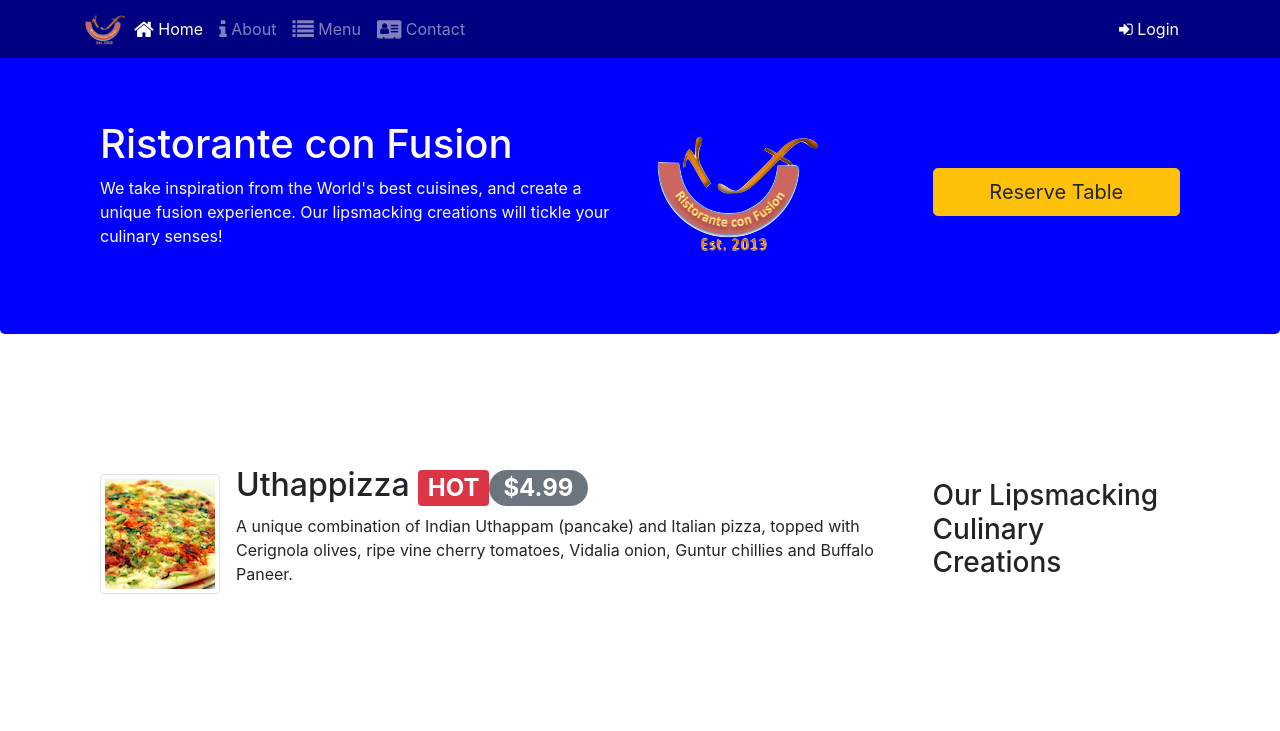
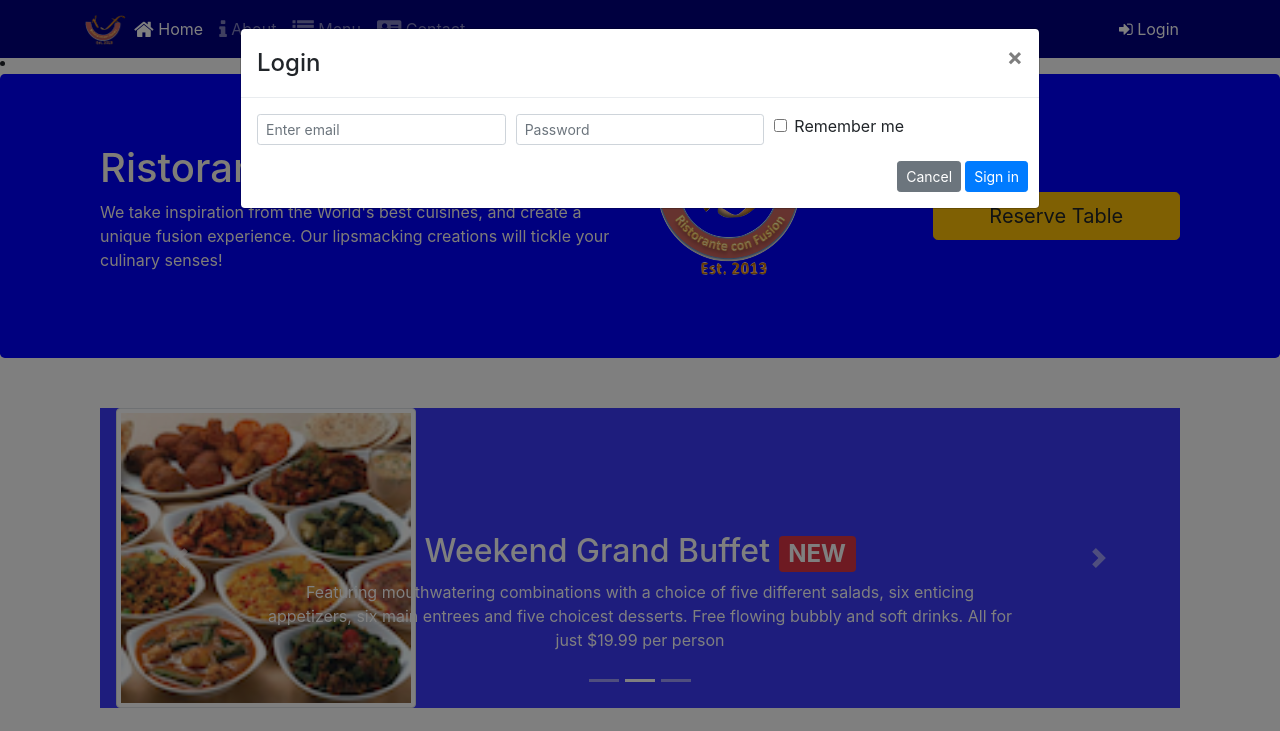
Before and after one commit to HiewYiSa/BootStrapLearn, a website: page index.html in a window 1280 px wide. Both pictures are taken after a click on the link "Login". Shown: the top 731 px of the page. Drawn offline with nearby package versions, Linux system fonts and the light colour scheme.

Commit message:
carousel

```diff
--- a/CSS_Folder/styles.css
+++ b/CSS_Folder/styles.css
@@ -52,3 +52,18 @@ body {
     border-bottom: 1px solid #add;
     padding: 10px
 }
+
+.carousel {
+	background: #3c3bfa
+}
+
+.carousel-item {
+	height: 300px;
+}
+
+.carousel-item img {
+	position: absolute;
+	top: 0;
+	left: 0;
+	min-height: 300px;
+}
--- a/index.html
+++ b/index.html
@@ -43,6 +43,7 @@
 			</div>
 		</div>
 	</nav>
+	<li id="me"></li>
 
 	<div id="loginModal" class="modal fade" role="dialog">
 		<div class="modal-dialog modal-lg" role="content">
@@ -65,7 +66,7 @@
 							</div>
 							<div class="col-sm-auto">
 								<div class="form-check">
-									<input type="form-check-input" type="checkbox">
+									<input class="form-check-input" type="checkbox">
 									<label class="form-check-label"> Remember me </label>
 								</div>
 							</div>
@@ -93,7 +94,7 @@
 				</div>
 				<div class="col-12 col-sm-3 align-self-center">
 					<a role="button" class="btn btn-block nav-link btn-warning btn-lg" data-toggle="tooltip"
-						data-html="true" title="Or Call us at <br><strong>+852 12345678</strong>"
+						data-html="true" title="Or Call us at </br><strong>+852 12345678</strong>"
 						data-placement="bottom" href="#reservation">Reserve Table</a>
 				</div>
 			</div>
@@ -101,7 +102,49 @@
 	</header>
 
 	<div class="container">
-		<div class="row row-content align-items-center">
+		<div class="row row-content">
+			<div class="col">
+				<div id="mycarousel" class="carousel slide" data-ride="carousel">
+					<ol class="carousel-indicators">
+						<li data-target="#mycarousel" data-slide-to="0" class="active"></li>
+						<li data-target="#mycarousel" data-slide-to="1"></li>
+						<li data-target="#mycarousel" data-slide-to="2"></li>
+					</ol>
+					<div class="carousel-inner" role="listbox">
+						<div class="carousel-item active">
+							<img src="img/uthappizza.png" alt="uthappizza" class="d-block img-fluid">
+							<div class="carousel-caption d-none d-md-block">
+								<h2>Uthappizza <span class="badge badge-danger">HOT</span><span class="badge badge-pill badge-secondary">$4.99</span></h2>
+								<p class="d-none d-sm-block">A unique combination of Indian Uthappam (pancake) and Italian pizza, topped with Cerignola olives, ripe vine cherry tomatoes, Vidalia onion, Guntur chillies and Buffalo Paneer.</p>
+							</div>
+						</div>
+						<div class="carousel-item">
+							<img class="d-flex ml-3 img-thumbnail order-sm-last align-self-center" src="img/buffet.png" alt="buffet">
+							<div class="carousel-caption d-none d-md-block">
+								<h2>Weekend Grand Buffet <span class="badge badge-danger">NEW </span></h2>
+								<p class="d-none d-sm-block">Featuring mouthwatering combinations with a choice of five different salads, six enticing appetizers, six main entrees and five choicest desserts. Free flowing bubbly and soft drinks. All for just $19.99 per person </p>
+								</div>
+						</div>
+						<div class="carousel-item">
+							<img class="d-lex mr-3 img-thumbnail align-self-center" src="img/alberto.png" alt="alberto">
+							<div class="carousel-caption d-none d-md-block">
+								<h2>Alberto Somayya</h2>
+								<h4>Executive Chef</h4>
+								<p class="d-none d-sm-block">Award winning three-star Michelin chef with wide International experience having worked closely with whos-who in the culinary world, he specializes in creating mouthwatering Indo-Italian fusion experiences. </p>
+							</div>
+						</div>
+					</div>
+					<a href="#mycarousel" class="carousel-control-prev" role="button" data-slide="prev">
+						<span class="carousel-control-prev-icon"></span>
+					</a>
+					<a href="#mycarousel" class="carousel-control-next" role="button" data-slide="next">
+						<span class="carousel-control-next-icon"></span>
+					</a>
+				</div>
+			</div>
+		</div>
+
+		<!-- div class="row row-content align-items-center">
 			<div class="col-12 col-sm-4 order-sm-last col-md-3">
 				<h3>Our Lipsmacking Culinary Creations</h3>
 			</div>
@@ -160,7 +203,7 @@
 					</div>
 				</div>
 			</div>
-		</div>
+		</div -->
 
 		<div class="row row-content align-items-center">
 			<div class="card col-12 col-sm-8 offset-sm-2">
@@ -274,8 +317,8 @@
 	</footer>
 	<!-- jquery first, then Popper.js, then Bootstrap JS. -->
 	<script src="node_modules/jquery/dist/jquery.slim.min.js"></script>
-	<script src="node_modules/popper.js/dist/umd/popper.min.js></script>
-    <script src=" mode_modules/bootstrap/dist/js/bootstrap.min.js></script>
+	<script src="node_modules/popper.js/dist/umd/popper.min.js"></script>
+    <script src="node_modules/bootstrap/dist/js/bootstrap.min.js"></script>
 	<script>
 		$(document).ready(function () {
 			$('[data-toggle="tooltip"]').tooltip();
```
Also changed, not shown: package.json (+10 -2 lines), 5 other files.
